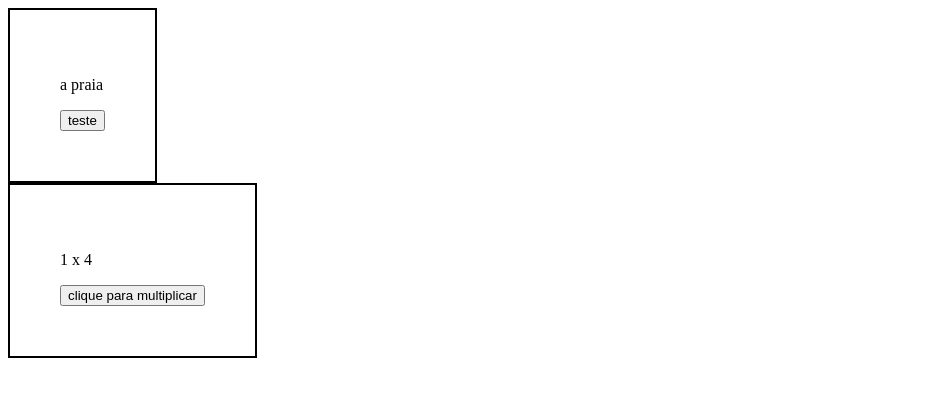
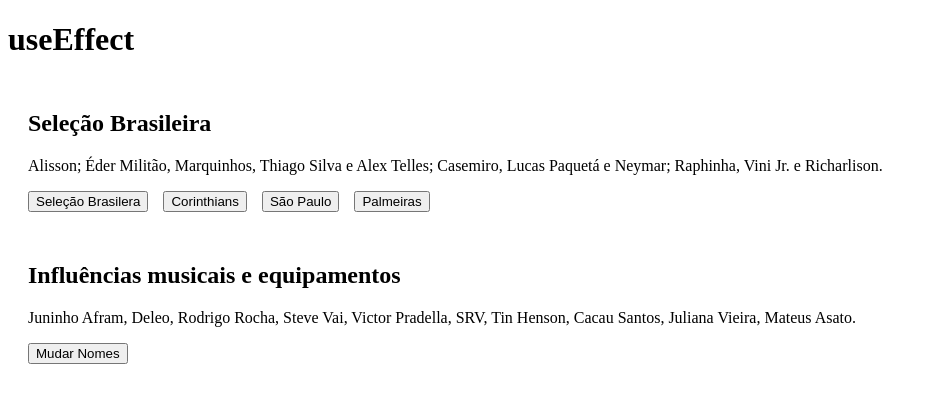
Before and after one commit to Souza0Rock/Aulas-JS-React, a React (Create React App) app in the folder my-app/: page / in a window 1280 px wide. Shown: the top 402 px of the page, without its empty margins (0-933 px from the left). Built offline with nearby package versions, Linux system fonts and the light colour scheme.

Commit message:
add files

```diff
--- a/my-app/src/App.css
+++ b/my-app/src/App.css
@@ -1,10 +1,14 @@
-.div-cards {
+.content {
+    margin: 10px;
+    padding: 10px;
     width: fit-content;
-    padding: 50px;
-    border: 2px solid #000;
+}
+
+button {
+    margin-right: 15px;
+    text-transform: capitalize;
 }
 
 button:hover {
     cursor: pointer;
-    margin: auto;
 }
--- a/my-app/src/App.js
+++ b/my-app/src/App.js
@@ -1,31 +1,76 @@
-import { useState } from 'react';
+import { useEffect, useState } from 'react';
 import './App.css';
 
+// Criar uma lista com os jogadores da seleção brasileiro, só que terá 3 botões para trocar os nomes dos jogadores da seleção brasilera pelos nomes do corinthians, são paulo e palmeiras (lembrando que são 11 jogadores).
+
+// Montar uma função que mude na tela 10 nomes diferentes ao clicar em um botão, mudar 2 vezes.
+
+
 function App() {
-  const [verbo, setVerbo] = useState('')
-  const [preposicao, setPreposicao] = useState('')
-  const [number, setCalcular] = useState(1)
 
-  function AlterarString() {
-    setVerbo("Vamos")
-    setPreposicao("para")
-  }
+  const [elenco, setElenco] = useState('Alisson; Éder Militão, Marquinhos, Thiago Silva e Alex Telles; Casemiro, Lucas Paquetá e Neymar; Raphinha, Vini Jr. e Richarlison.')
+  const [nomeTime, setNomeTime] = useState('Seleção Brasileira')
+  const [acionador, setAdicionar] = useState('selecao')
+  const [nomes, setNomes] = useState('Juninho Afram, Deleo, Rodrigo Rocha, Steve Vai, Victor Pradella, SRV, Tin Henson, Cacau Santos, Juliana Vieira, Mateus Asato.')
+  const [trocaNomes, setTrocaNomes] = useState(0)
+
+  useEffect(() => {
+    if (acionador === 'selecao') {
+      setNomeTime('Seleção Brasileira')
+      setElenco('Alisson; Éder Militão, Marquinhos, Thiago Silva e Alex Telles; Casemiro, Lucas Paquetá e Neymar; Raphinha, Vini Jr. e Richarlison.')
+    }
+    else if (acionador === 'corinthians') {
+      setNomeTime('Corinthians')
+      setElenco('Cássio; Fagner, Gil, Balbuena e Fábio Santos; Fausto Vera, Du Queiroz e Giuliano; Gustavo Mosquito, Róger Guedes e Yuri Alberto.')
+    }
+    else if (acionador === 'sao paulo') {
+      setNomeTime('São Paulo')
+      setElenco('Felipe Alves, Rafinha, Miranda, Ferraresi e Reinaldo; Pablo Maia, Talles Costa, Igor Gomes e Galoppo; Luciano e Calleri.')
+    }
+    else if (acionador === 'palmeiras') {
+      setNomeTime('Palmeiras')
+      setElenco('Weverton; Marcos Rocha, Gustavo Gómez, Murilo e Piquerez; Gabriel Menino, Zé Rafael e Bruno Tabata; Gustavo Scarpa; Dudu e Rony.')
+    }
+  }, [acionador]);
+
+  useEffect(() => {
+    if (trocaNomes === 1) {
+      setNomes('Oficina G3, Dream Theater, Metal Nobre, Fruto Sagrado, Resgate, Djavan, Alessandro Vilas Boas, Morada, Poliphya, ONE-Sounds.')
+    }
+    else if (trocaNomes === 2) {
+      setNomes('Gibson, Duesenberg, Tagima, Aslan, Line 6, VTR Effects, Custon Pickups, KZ, Boss, Ibanez.')
+    }
+  }, [trocaNomes])
+
 
   return (
-    <div className="App">
-      <div className='div-cards'>
-        <p>{verbo} {preposicao} a praia</p>
-        <button onClick={() => AlterarString()}>teste</button>
-      </div>
-      <div className='div-cards'>
-        <p>{number} x 4</p>
-        <button onClick={() => setCalcular(number * 4)}>clique para multiplicar</button>
+    <div className='App'>
+      <h1>useEffect</h1>
+      <div>
+        <div className='content'>
+          <div>
+            <h2>{nomeTime}</h2>
+            <p>{elenco}</p>
+          </div>
+          <div>
+            <button onClick={() => setAdicionar('selecao')}>seleção brasilera</button>
+            <button onClick={() => setAdicionar('corinthians')}>corinthians</button>
+            <button onClick={() => setAdicionar('sao paulo')}>são paulo</button>
+            <button onClick={() => setAdicionar('palmeiras')}>palmeiras</button>
+          </div>
+        </div>
+        <div className='content'>
+          <div>
+            <h2>Influências musicais e equipamentos</h2>
+            <p>{nomes}</p>
+          </div>
+          <div>
+            <button onClick={() => setTrocaNomes(trocaNomes + 1)}>mudar nomes</button>
+          </div>
+        </div>
       </div>
     </div>
   );
 }
 
 export default App;
-
-  // Fazer uma função que muda dois states que exibe na tela numa mesma frase.
-  // Fazer um state como contador *4
```
